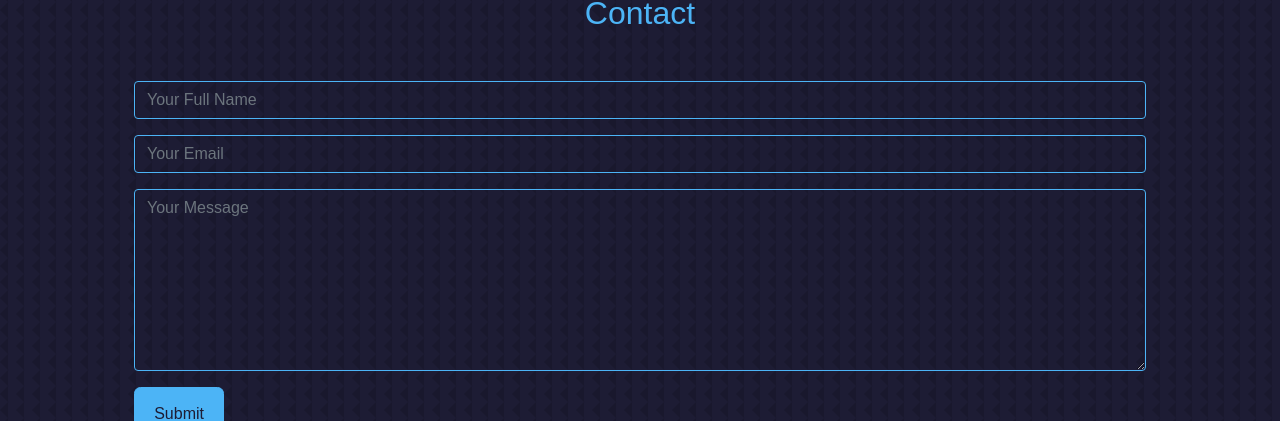
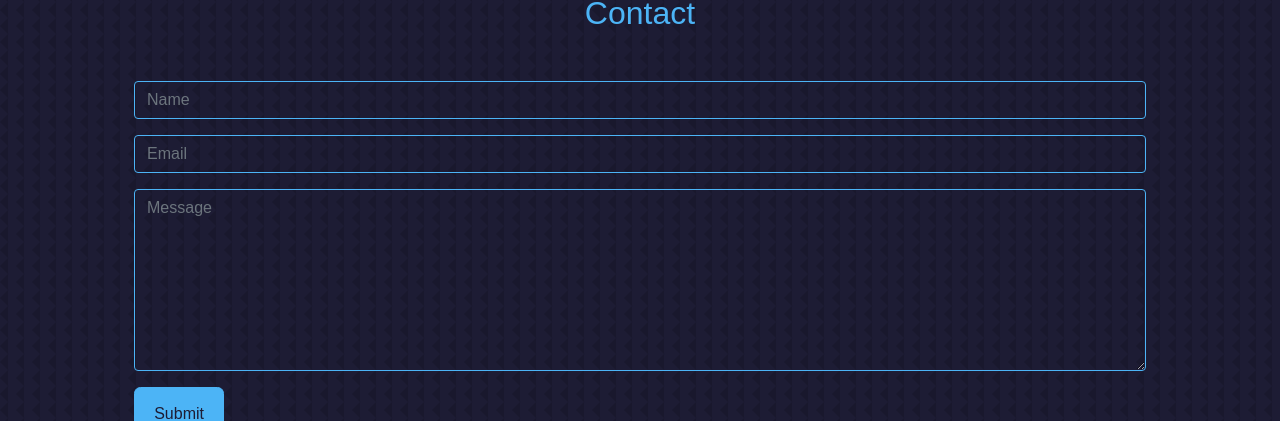
Before and after one commit to harshit2106/portfolio, a React (Create React App) app: page / in a window 1280 px wide. Shown: the part 1918-2339 px from the top of the page. Built offline with nearby package versions, Linux system fonts and the light colour scheme.

Commit message:
first commit

```diff
--- a/src/components/Contact.js
+++ b/src/components/Contact.js
@@ -58,7 +58,7 @@ const Contact = () => {
               <input
                 type="text"
                 name="name"
-                placeholder="Your Full Name"
+                placeholder="Name"
                 className="form-control bg-transparent text-white form-border"
                 required
               />
@@ -67,7 +67,7 @@ const Contact = () => {
               <input
                 type="email"
                 name="email"
-                placeholder="Your Email"
+                placeholder="Email"
                 className="form-control bg-transparent text-white form-border"
                 required
               />
@@ -76,7 +76,7 @@ const Contact = () => {
               <textarea
                 rows={7}
                 name="message"
-                placeholder="Your Message"
+                placeholder="Message"
                 className="form-control bg-transparent text-white form-border"
                 required
               />
```
